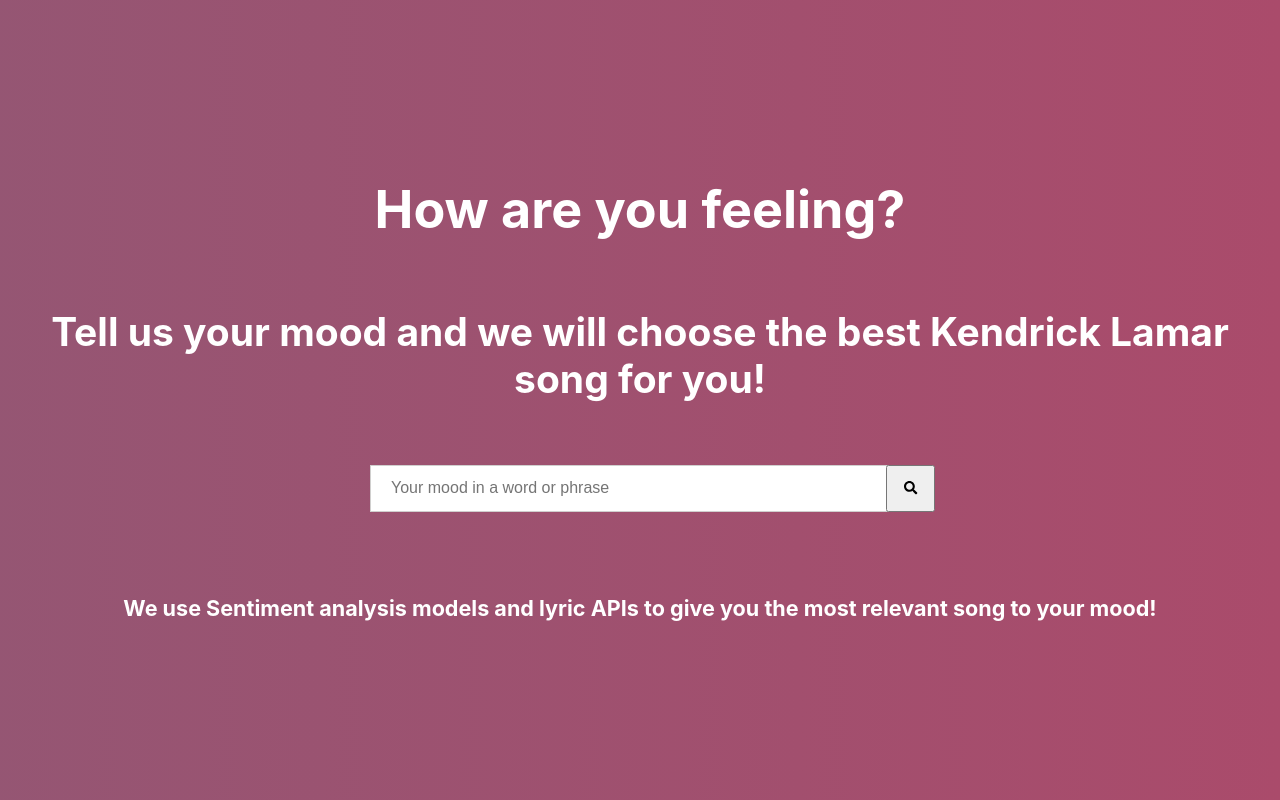
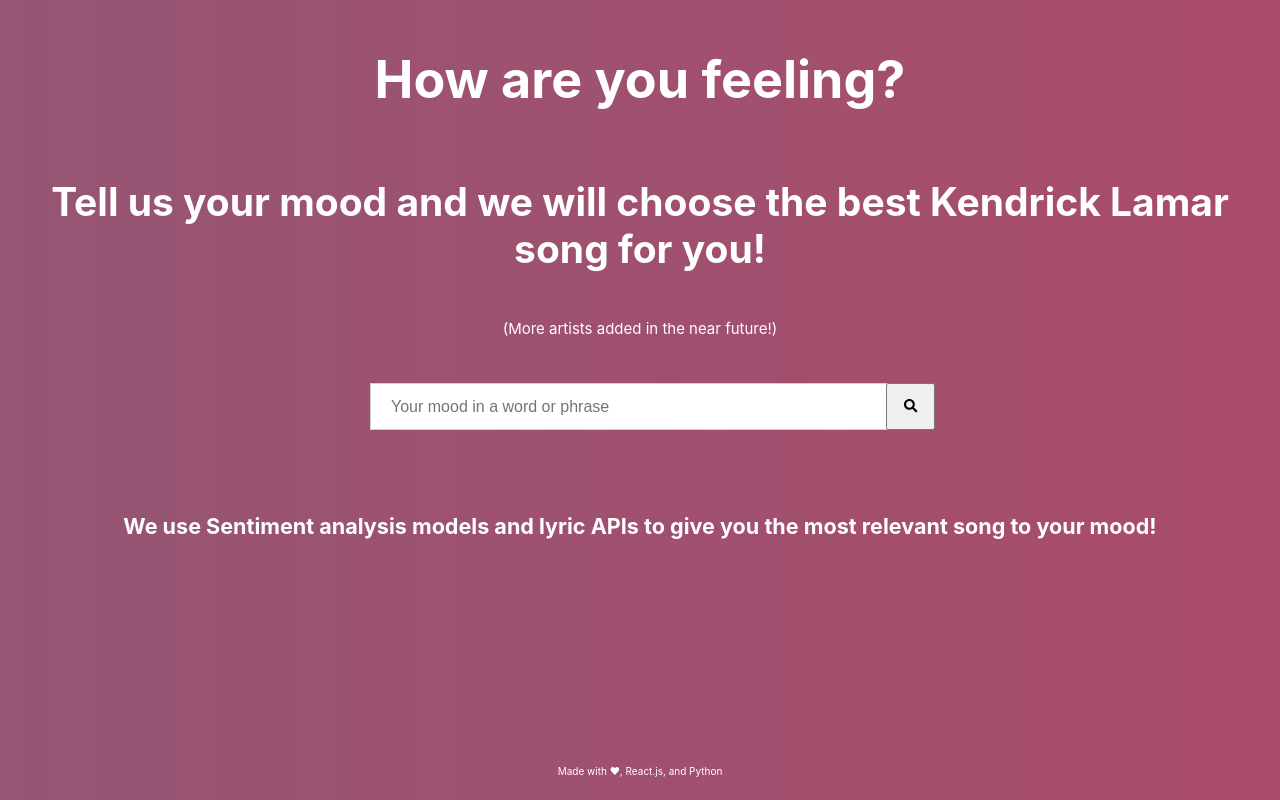
Before and after one commit to bowedcontainer2/hackuci, a React (Create React App) app in the folder hackuci/: page / in a window 1280 px wide. Built offline with nearby package versions, Linux system fonts and the light colour scheme.

Commit message:
small styling stuff

```diff
--- a/hackuci/src/App.css
+++ b/hackuci/src/App.css
@@ -50,7 +50,15 @@
 
 #spinner {
   padding-left: 150px;
+}
 
+#small {
+  font-size: 15px;
+}
+
+#smaller {
+  padding-top: 180px;
+  font-size: 10px;
 }
 
 
--- a/hackuci/src/App.js
+++ b/hackuci/src/App.js
@@ -43,11 +43,11 @@
           <h1>
             How are you feeling?
           </h1>
-          <h2>Tell us your mood and we will choose the best Kendrick Lamar song for you!</h2>
+          <h2>Tell us your mood and we will choose the best Kendrick Lamar song for you!</h2><p id="small">(More artists added in the near future!)</p>
           <NameForm songCallBack={this.myCallback} phraseCallback={this.phraseCallback} />
 
           <SongDisplay phraseRecieved={this.state.phraseRecieved} isSongReturned={this.state.songRecieved} songNameOne={this.state.songName} />
-
+          <p id="smaller"> Made with ♥, React.js, and Python</p>
         </header>
       </div>
     );
@@ -56,12 +56,10 @@
 
 
 function SongVisual(props) {
-
-
   return <div>
       <h1>{props.songNameTwo} by Kendrick Lamar is the best song for you right now.</h1>
 
-      <h2>Listen to it now on <a href={"https://open.spotify.com/search/" }>Spotify.</a></h2>
+      <h2>Listen to it now on <a href={"https://open.spotify.com/"}>Spotify.</a></h2>
 
     </div>;
 }
@@ -103,7 +101,7 @@
 
   handleSubmit(event, props) {
     if(this.state.value !== '') {
-      // alert('A phrase was submitted: ' + this.state.value);
+
       const sentPhrase = true;
       this.props.songCallBack(sentPhrase);
       this.props.phraseCallback(this.state.value);
```
